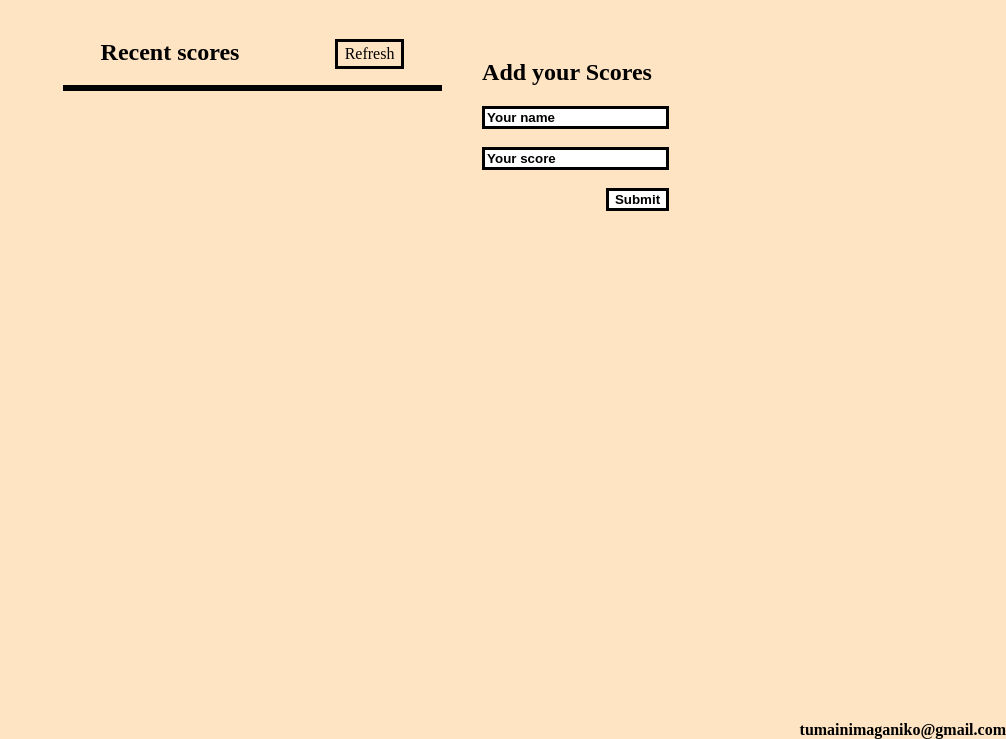
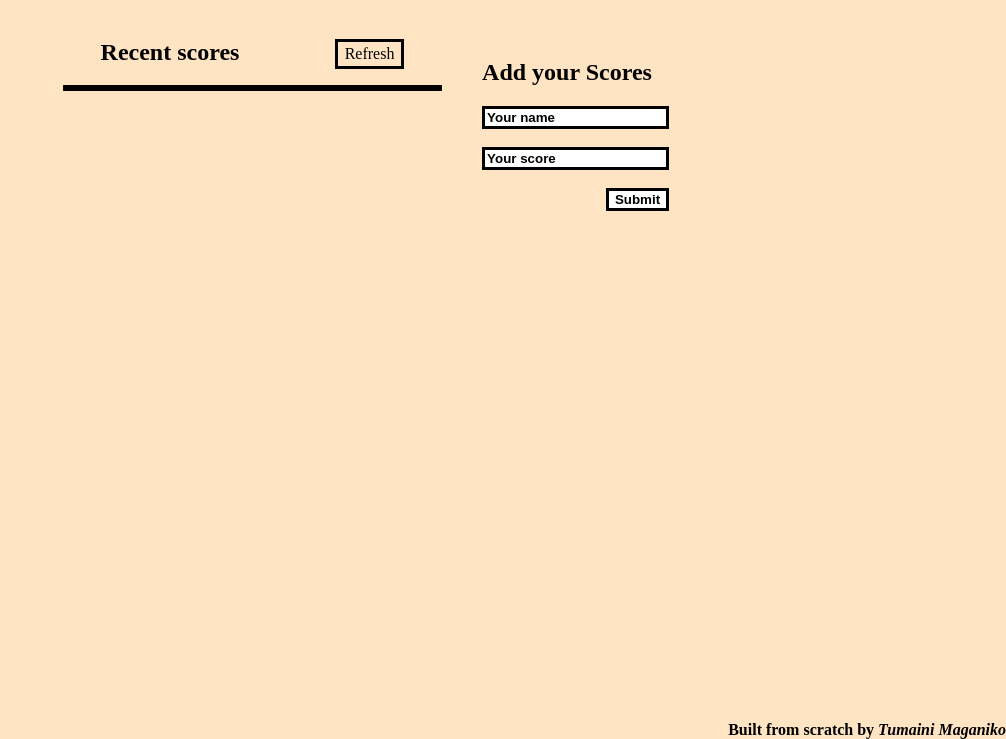
Before and after one commit to tumainimaganiko/Leaderboard, a website built with webpack: page src/index.html in a window 1280 px wide. Shown: the part 61-800 px from the top of the page, without its empty margins (274-1280 px from the left). Built offline with nearby package versions, Linux system fonts and the light colour scheme; no server answers.

Commit message:
Update Footer

```diff
--- a/src/index.html
+++ b/src/index.html
@@ -31,7 +31,7 @@
         </section>
     </main>
     <footer>
-        <b>tumainimaganiko@gmail.com</b>
+        <b>Built from scratch by <em>Tumaini Maganiko</em></b>
     </footer>
 </body>
 </html>
```
